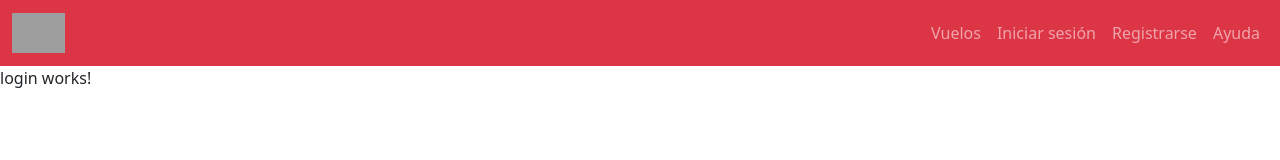
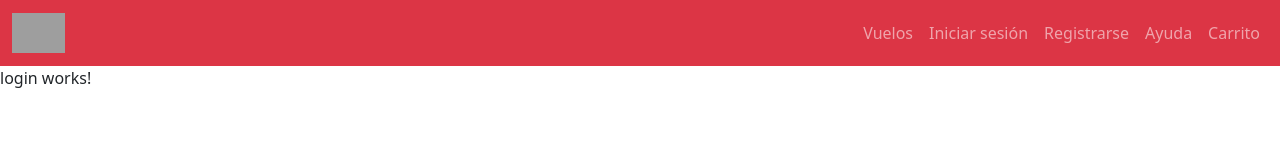
Before and after one commit to Kendyzinho/Emirates_Proyecto, an Angular app in the folder aeropuerto/: page /login in a window 1280 px wide. Shown: the top 160 px of the page. Built offline with nearby package versions, Linux system fonts and the light colour scheme; grey boxes are pictures that could not be loaded.

Commit message:
Cambio estable

```diff
--- a/aeropuerto/src/app/shared/header/header.component.html
+++ b/aeropuerto/src/app/shared/header/header.component.html
@@ -20,6 +20,9 @@
           <li class="nav-item">
             <a class="nav-link" href="#">Ayuda</a>
           </li>
+          <li class="nav-item">
+            <a class="nav-link" href="#">Carrito</a>
+          </li>
         </ul>
       </div>
     </div>
```
